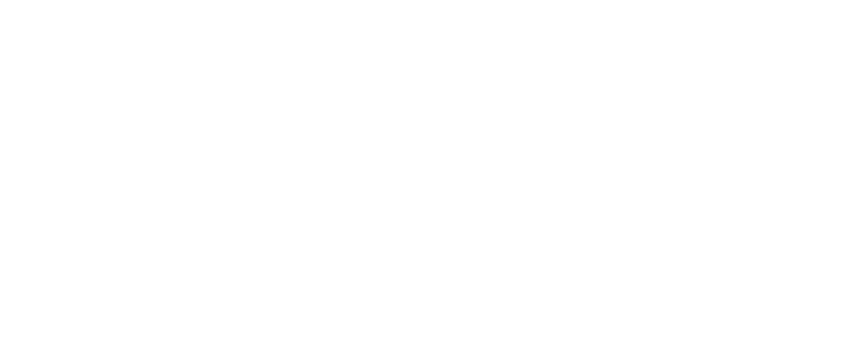
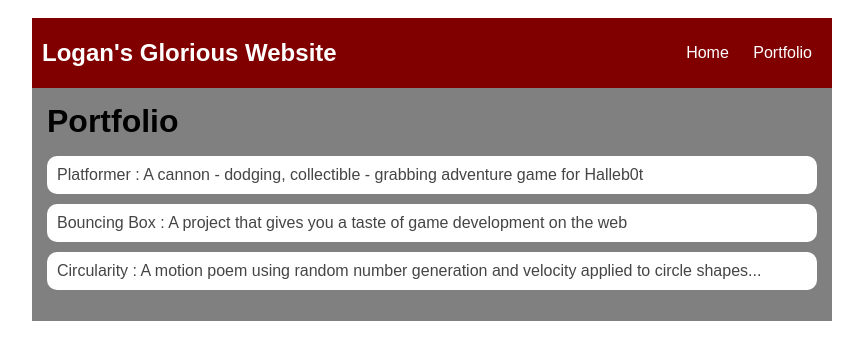
Before and after one commit to dubose351/dubose351.github.io, a plain HTML site: page portfolio.html in a window 1280 px wide. Shown: the whole page, without its empty margins (208-1071 px from the left). Drawn offline with Linux system fonts and the light colour scheme.

Commit message:
add portfolio.html file

```diff
--- a/portfolio.html
+++ b/portfolio.html
@@ -0,0 +1,32 @@
+<!DOCTYPE HTML>
+<html>
+    <head>
+        <title>First Website</title>
+        <link rel="stylesheet" href="style.css">
+    </head>
+
+    <body>
+        <div id="all-contents">
+            <nav>
+                <h1>Logan's Glorious Website</h1>
+                <ul id="nav-ul">
+                   <li class="nav-li">
+                   <a class="nav-a" href="index.html">Home</a>
+                 </li>
+                 <li class="nav-li">
+                   <a class="nav-a" href="portfolio.html">Portfolio</a>
+                 </li>
+             </ul>
+         </nav>
+         <main>
+            <div class="content">
+                <h1>Portfolio</h1>
+                <ul id="portfolio">
+                    <li><a href="projects/platformer/">Platformer : A cannon - dodging, collectible - grabbing adventure game for Halleb0t</a></li>
+                    <li><a href="projects/bouncing-box/">Bouncing Box : A project that gives you a taste of game development on the web </a></li>
+                    <li><a href="projects/circularity/">Circularity : A motion poem using random number generation and velocity applied to circle shapes...</a></li>
+                </ul>
+         </main>
+     </div>
+    </body>
+</html>
--- a/style.css
+++ b/style.css
@@ -52,11 +52,28 @@ main {
     padding: 15px;
 }
 
-/* portfolio styles */
-#interests {
-    border: 4px silver ridge;
-    padding: 8px;
-}
-h2, h3 {
-    margin: 0px;
-}
+         /* portfolio styles */
+         .content h1 {
+            color: black;
+        }
+
+        #portfolio {
+            list-style-type: none;
+            padding-left: 0;
+        }
+
+        #portfolio li {
+            background: #fff;
+            padding: 10px;
+            border-radius: 10px;
+            margin-bottom: 10px;
+        }
+
+        #portfolio li:hover {
+            background: #eee;
+        }
+
+        #portfolio a {
+            text-decoration: none;
+            color: #454545;
+        }
```
Also changed, not shown: projects/platformer/platformer.js (+12 -0 lines).
